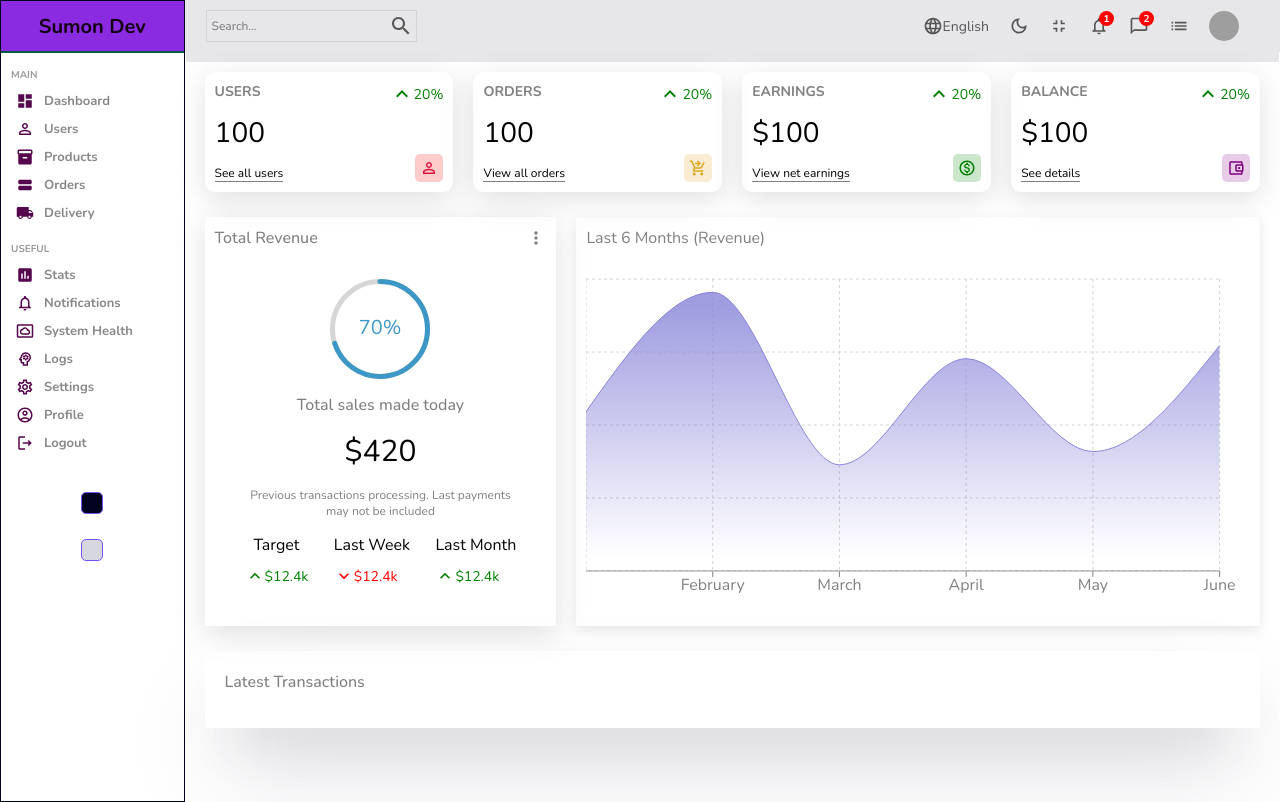
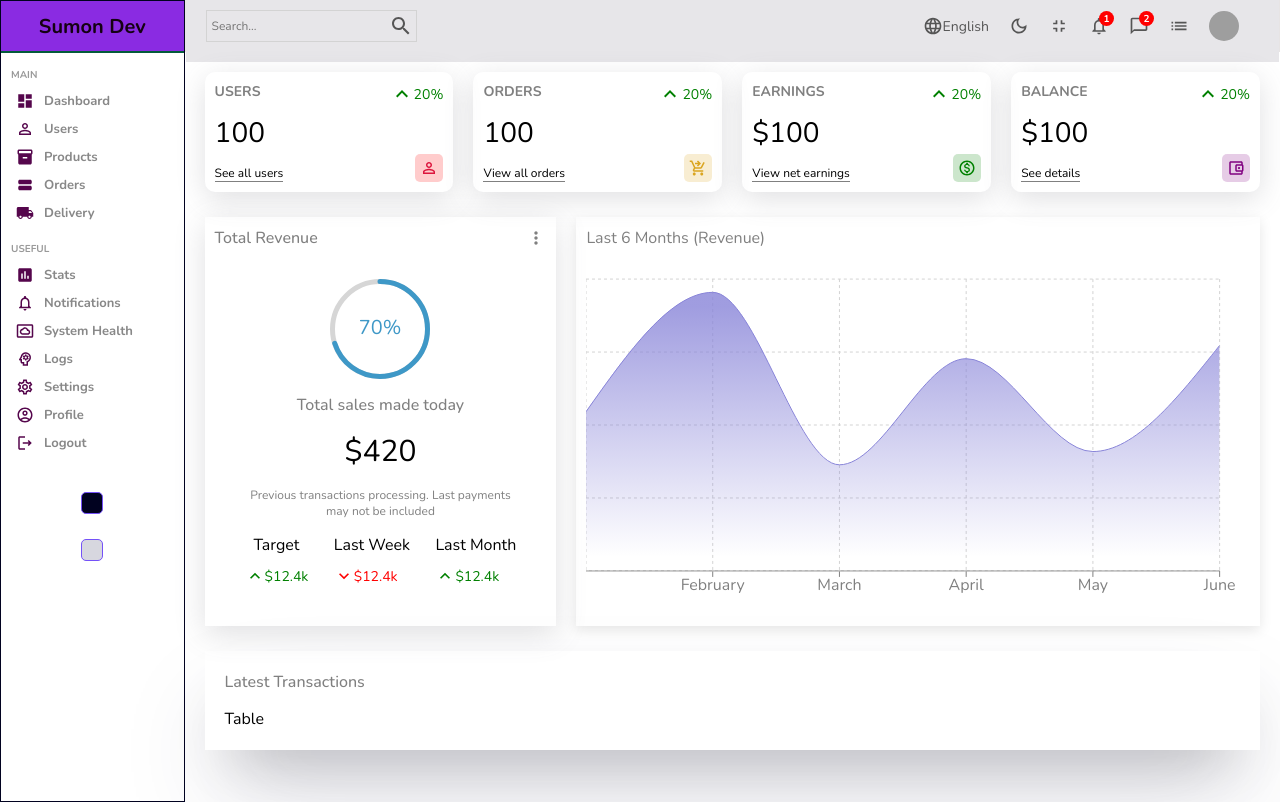
Before and after one commit to sumonaung23/react-admin-panel, a React (Create React App) app: page / in a window 1280 px wide. Built offline with nearby package versions, Linux system fonts and the light colour scheme; grey boxes are pictures that could not be loaded.

Commit message:
added list

```diff
--- a/src/pages/home/Home.jsx
+++ b/src/pages/home/Home.jsx
@@ -5,6 +5,7 @@ import Navbar from '../../components/navbar/Navbar'
 import Widget from '../../components/widget/Widget'
 import Featured from '../../components/featured/Featured'
 import Chart from '../../components/chart/Chart'
+import List from '../../components/table/Table'
 
 const Home = () => {
     return (
@@ -24,6 +25,7 @@ const Home = () => {
                 </div>
                 <div className="listContainer">
                     <div className="listTitle">Latest Transactions</div>
+                    <List />
                 </div>
             </div>
         </div>
```
